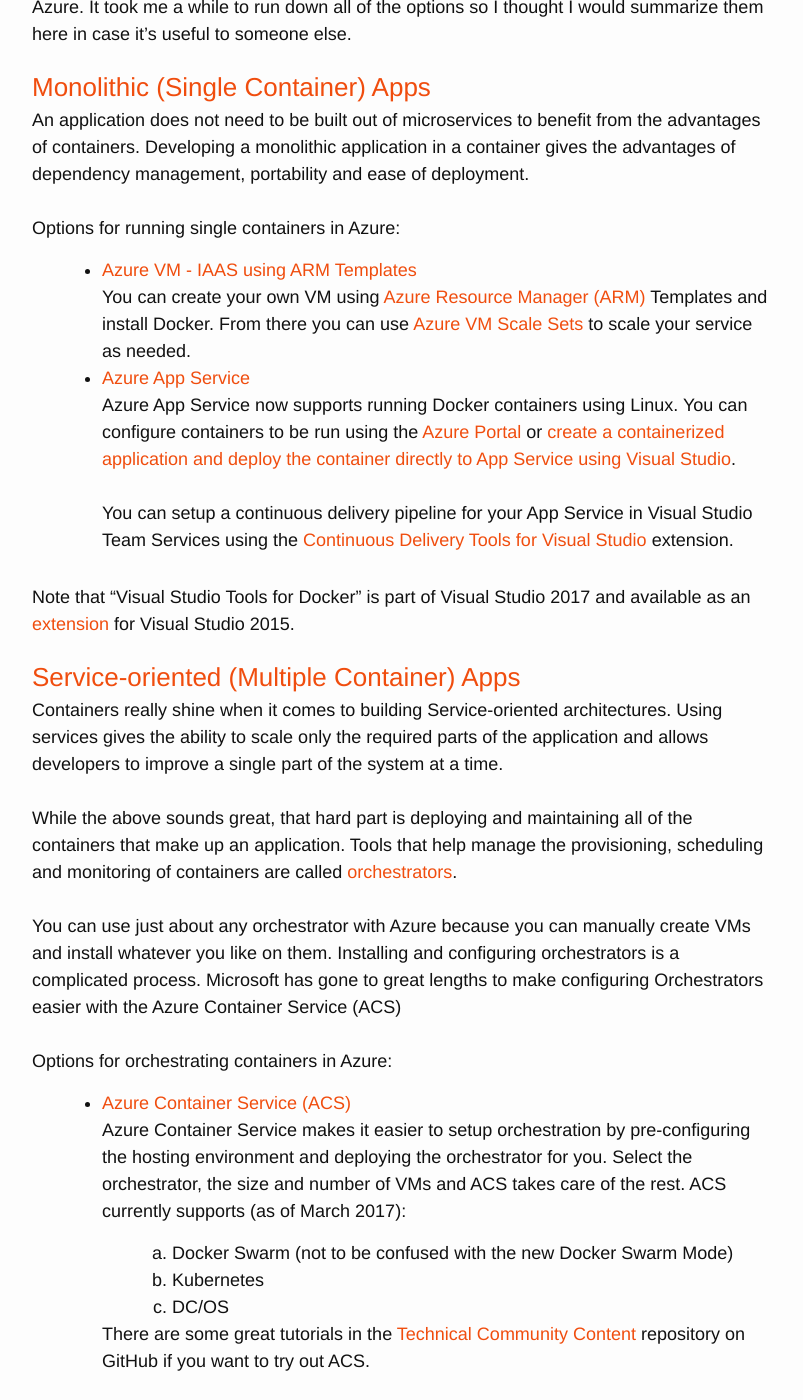
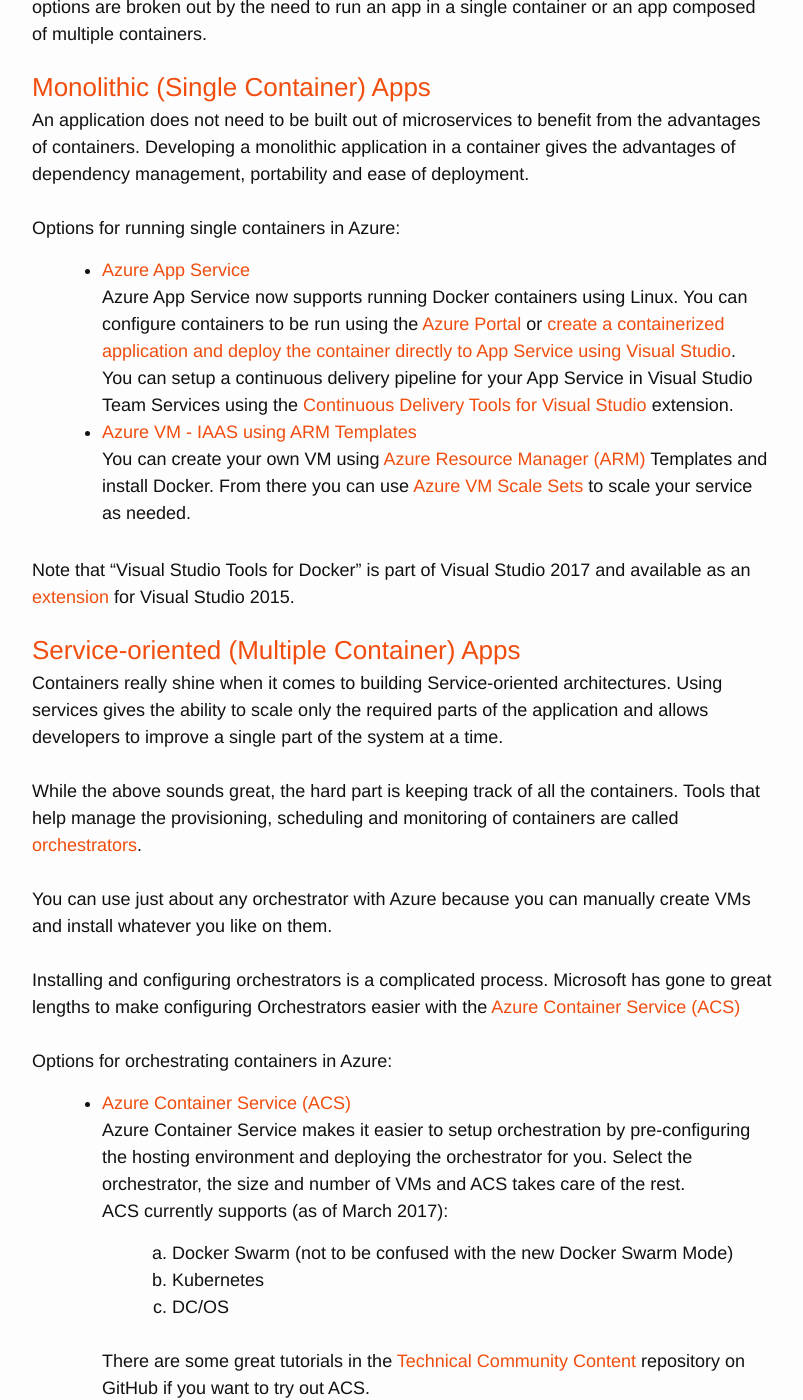
Before and after one commit to fhilton/fhilton.github.io, a Jekyll site: the page built from _posts/2017-03-24-Running-Docker-Containers-Azure.md, in a window 1280 px wide and 1400 px high, scrolled down 245 px. Shown: the whole window, without its empty margins (238-1041 px from the left). Built offline with Jekyll 4.4.1, drawn with Linux system fonts in a browser that asks for light colours; comment, search, counter and statistics services are not loaded; some of the changed text lies outside the part shown.

Commit message:
Proof Read.

```diff
--- a/_posts/2017-03-24-Running-Docker-Containers-Azure.md
+++ b/_posts/2017-03-24-Running-Docker-Containers-Azure.md
@@ -7,7 +7,7 @@
 tags: [Blog, Docker, Azure, Microsoft]
 ---
 
-I have been looking into the different ways of which to run Docker containers using Microsoft Azure. It took me a while to run down all of the options so I thought I would summarize them here in case it's useful to someone else.
+There are multiple options for running Docker containers in Microsoft Azure. Below the options are broken out by the need to run an app in a single container or an app composed of multiple containers.
 
 <!--more-->
 
@@ -17,15 +17,17 @@
 <br><br>
 Options for running single containers in Azure:
 
+* [Azure App Service](https://azure.microsoft.com/en-us/services/app-service/web/)
+
+    <br>Azure App Service now supports running Docker containers using Linux.  You can configure containers to be run using the [Azure Portal](https://docs.microsoft.com/en-us/azure/app-service-web/app-service-linux-using-custom-docker-image) or [create a containerized application and deploy the container directly to App Service using Visual Studio](https://blogs.msdn.microsoft.com/webdev/2016/11/16/new-docker-tools-for-visual-studio/).
+    <br>
+    You can setup a continuous delivery pipeline for your App Service in Visual Studio Team Services using the [Continuous Delivery Tools for Visual Studio](https://marketplace.visualstudio.com/items?itemName=VSIDEDevOpsMSFT.ContinuousDeliveryToolsforVisualStudio) extension.
+
 * <strong>Azure VM - IAAS using ARM Templates</strong>
 
     <br>You can create your own VM using [Azure Resource Manager (ARM)](https://docs.microsoft.com/en-us/azure/azure-resource-manager/resource-group-overview) Templates and install Docker.  From there you can use [Azure VM Scale Sets](https://docs.microsoft.com/en-us/azure/virtual-machine-scale-sets/virtual-machine-scale-sets-overview) to scale your service as needed.
 
-* [Azure App Service](https://azure.microsoft.com/en-us/services/app-service/web/)
 
-    <br>Azure App Service now supports running Docker containers using Linux.  You can configure containers to be run using the [Azure Portal](https://docs.microsoft.com/en-us/azure/app-service-web/app-service-linux-using-custom-docker-image) or [create a containerized application and deploy the container directly to App Service using Visual Studio](https://blogs.msdn.microsoft.com/webdev/2016/11/16/new-docker-tools-for-visual-studio/).
-    <br><br>
-    You can setup a continuous delivery pipeline for your App Service in Visual Studio Team Services using the [Continuous Delivery Tools for Visual Studio](https://marketplace.visualstudio.com/items?itemName=VSIDEDevOpsMSFT.ContinuousDeliveryToolsforVisualStudio) extension.
 
 <br>
 Note that "Visual Studio Tools for Docker" is part of Visual Studio 2017 and available as an [extension](https://marketplace.visualstudio.com/items?itemName=MicrosoftCloudExplorer.VisualStudioToolsforDocker-Preview) for Visual Studio 2015.
@@ -35,10 +37,11 @@
 ### Service-oriented (Multiple Container) Apps
 Containers really shine when it comes to building Service-oriented architectures.  Using services gives the ability to scale only the required parts of the application and allows developers to improve a single part of the system at a time.
 <br><br>
-While the above sounds great, that hard part is deploying and maintaining all of the containers that make up an application.
+While the above sounds great, the hard part is keeping track of all the containers.
 Tools that help manage the provisioning, scheduling and monitoring of containers are called <strong>orchestrators</strong>.
 <br><br>
-You can use just about any orchestrator with Azure because you can manually create VMs and install whatever you like on them.  Installing and configuring orchestrators is a complicated process.  Microsoft has gone to great lengths to make configuring Orchestrators easier with the Azure Container Service (ACS)
+You can use just about any orchestrator with Azure because you can manually create VMs and install whatever you like on them.
+<br>Installing and configuring orchestrators is a complicated process.  Microsoft has gone to great lengths to make configuring Orchestrators easier with the  [Azure Container Service (ACS)](https://azure.microsoft.com/en-us/services/container-service/)
 <br>
 <br>
 Options for orchestrating containers in Azure:
@@ -47,14 +50,15 @@
 
     <br>Azure Container Service makes it easier to setup orchestration by pre-configuring the hosting environment and deploying the orchestrator for you.  Select the orchestrator, the size and number of VMs and ACS takes care of the rest.
 
-    ACS currently supports (as of March 2017):
+    <br>ACS currently supports (as of March 2017):
 
     - Docker Swarm (not to be confused with the new Docker Swarm Mode)
     - Kubernetes
     - DC/OS
 
+    <br>
     There are some great tutorials in the [Technical Community Content](https://github.com/Microsoft/TechnicalCommunityContent/tree/master/Open%20Dev%20Framework/Docker) repository on GitHub if you want to try out ACS.
-    <br><br>
+    <br>
     You can setup a continuous delivery pipeline for your Azure Container Service in Visual Studio Team Services using the [Continuous Delivery Tools for Visual Studio](https://marketplace.visualstudio.com/items?itemName=VSIDEDevOpsMSFT.ContinuousDeliveryToolsforVisualStudio) extension.
 
 - [Azure Service Fabric](https://azure.microsoft.com/en-us/services/service-fabric/)
```
